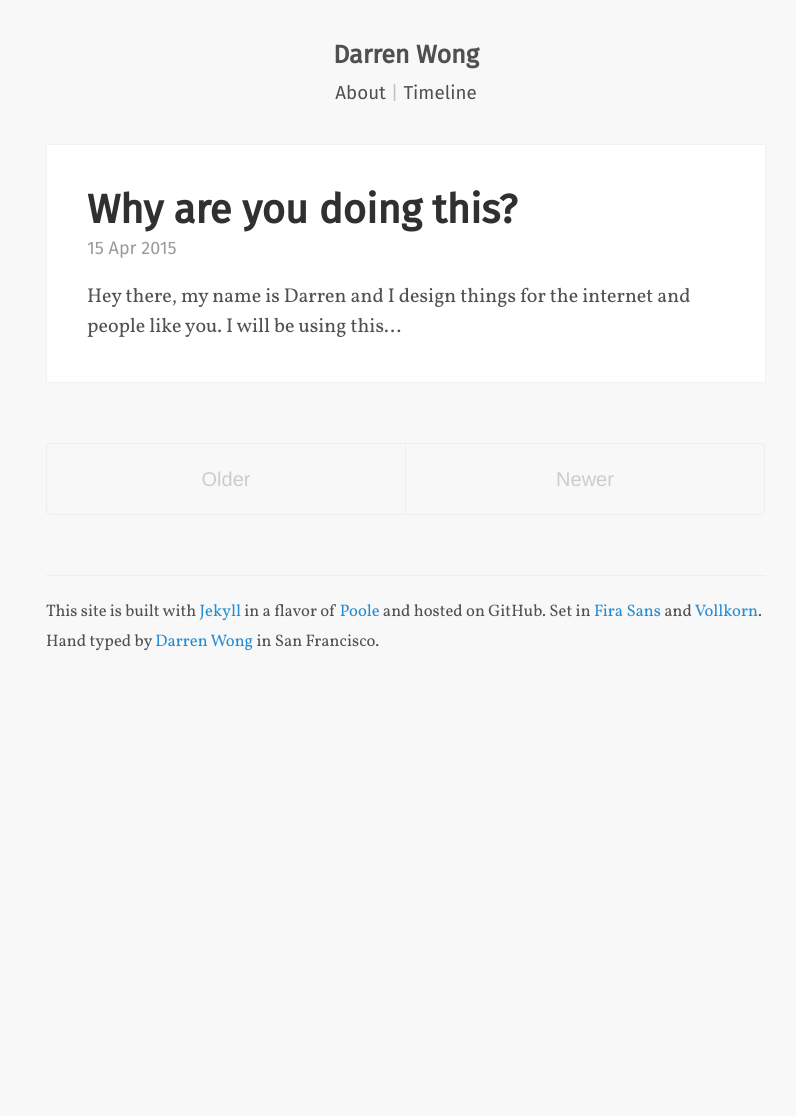
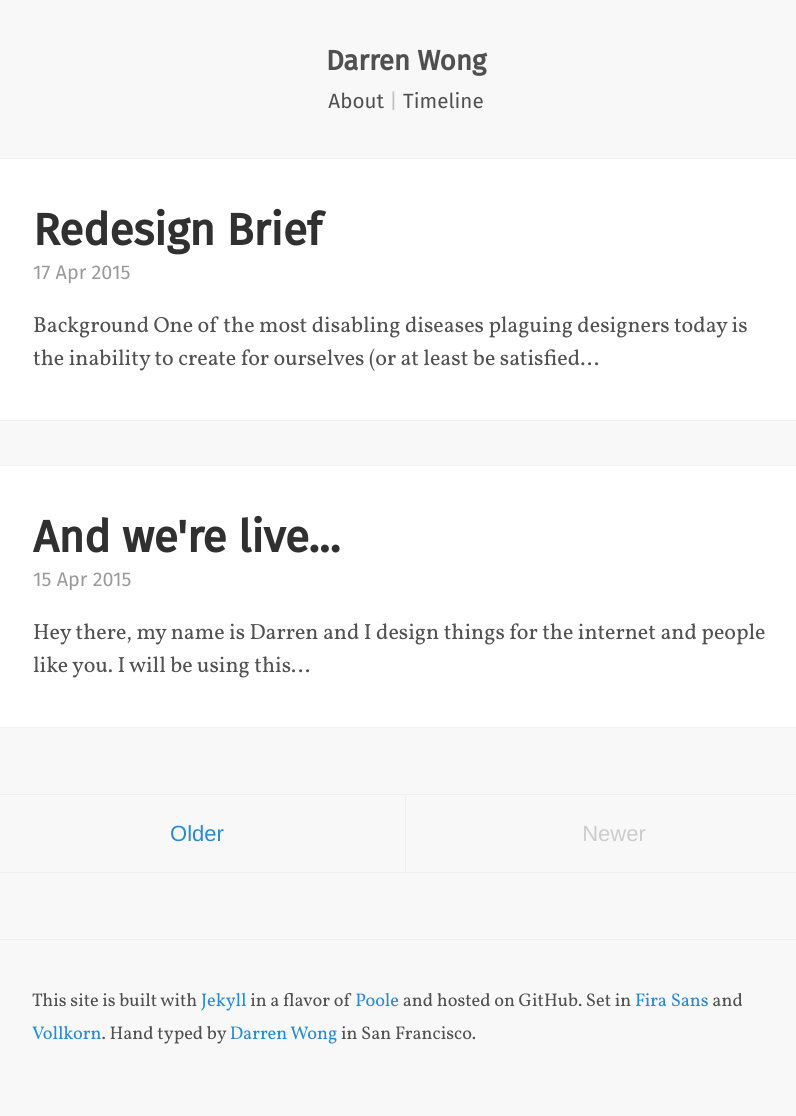
Before and after one commit to darrendub/darrendub.github.io, a Jekyll site: the page built from index.html, in a window 1280 px wide. Shown: the whole page, without its empty margins (234-1030 px from the left). Built offline with Jekyll 4.4.1, drawn with Linux system fonts in a browser that asks for light colours; the list of posts is cut into pages by our own code; before the commit the page ends 900 px from its top, so only the background shows below that.

Commit message:
Update the intro post and the redesign brief, add sharing, update cite styles

```diff
--- a/_includes/head.html
+++ b/_includes/head.html
@@ -17,7 +17,6 @@
   <link rel="stylesheet" href="{{ site.baseurl }}/public/css/poole.css">
   <link rel="stylesheet" href="{{ site.baseurl }}/public/css/syntax.css">
   <link href='http://fonts.googleapis.com/css?family=Vollkorn' rel='stylesheet' type='text/css'>
-  <!-- <link href='http://fonts.googleapis.com/css?family=Open+Sans:700, 400' rel='stylesheet' type='text/css'> -->
   <link href='http://fonts.googleapis.com/css?family=Fira+Sans:300, 600' rel='stylesheet' type='text/css'>
   <!-- Icons -->
   <link rel="apple-touch-icon-precomposed" sizes="144x144" href="{{ site.baseurl }}public/apple-touch-icon-precomposed.png">
--- a/_layouts/post.html
+++ b/_layouts/post.html
@@ -7,6 +7,10 @@
   <time datetime="{{ page.date | date_to_xmlschema }}" class="page-date">{{ page.date | date_to_string }}</time>
   {{ content }}
 </article>
+<section class="share">
+  <h3 class="text-center">Share this post:</h3>
+  <div class="button button-blue center"><a href="https://twitter.com/intent/tweet?text={{ page.title }}&url={{ site.baseurl }}{{ page.url }}&via=darrendub" rel="nofollow" target="_blank" title="Share on Twitter">Tweet</a></div>
+</section>
 
 <!-- <aside class="related">
   <h2>Related Posts</h2>
--- a/_posts/2015-04-15-why-are-you-doing-this.md
+++ b/_posts/2015-04-15-and-were-live.md
@@ -1,6 +1,6 @@
 ---
 layout: post
-title: Why are you doing this?
+title: And we're live...
 ---
 
 
@@ -14,6 +14,8 @@
 
 I will be using this <a href="{{ site.baseurl }}/timeline/index.html">timeline</a> to keep track of my updates and this blog to post articles, snippets and thoughts as I develop my site. I make things for the web and want to share how I make those things.
 
+<p class="message"><a href="{{ site.baseurl }}/2015/04/17/redesign-brief">Here is the full redesign brief &#8594;</a></p>
+
 Designing in the open is not a new idea, great devsigners like <a href="http://bradfrost.com/blog/post/designing-in-the-open/">Brad Frost</a>, <a href="http://danielmall.com/articles/rif-element-collages/">Dan Mall</a>, <a href="https://css-tricks.com/screencasting-complete-redesign-get-access-kickstarter/">Chris Coyier</a> to name a few, have used this technique to utilize our great open community to help further their deisign decisions.
 
 There is an awesome live redesign of CodePen by Sparkbox happening now! [Check it out &#8594;](http://codepen.seesparkbox.com/)
--- /dev/null
+++ b/_posts/2015-04-17-redesign-brief.md
@@ -0,0 +1,114 @@
+---
+layout: post
+title: Redesign Brief
+---
+
+
+
+###Background
+One of the most disabling diseases plaguing designers today is the inability to create for ourselves (or at least be satisfied with the things we create). This disease has roots that trace back to the world's earliest designers who used cave walls to put up their mock ups.
+
+![Cueva de las Manos](http://upload.wikimedia.org/wikipedia/commons/f/f4/SantaCruz-CuevaManos-P2210651b.jpg "Cueva de las Manos")
+
+<cite>Marianocecowski / <a href="http://creativecommons.org/licenses/by-sa/3.0/">CC-BY-SA-3.0</a></cite>
+
+Take note of the many hands over lapping, you can imagine the internal struggle of this primordial designer saying, *"Are there too many hands?*...*Fred, I think I need a complete overhaul, a redesign*." It’s in our blood to continue to redefine ourselves to push our creative abilities, to forever carry the burden of being incomplete. This insatiable desire to hold the highest of standards of our own work is not ill fated, it drives us and makes us stronger, better, faster, stronger?
+
+Which leads us to present time and I say to my friend Fred,
+
+*"I think I need a complete overhaul, a redesign."*
+
+However instead of designing in a silo or cave, I'm going to design out in the open. I'm going to bring you all along as I go, to keep me in check, to send me happy notes and most importantly give me feedback early and often. This will also be an experiment to discover my process (which has never before been documented, until now). So come along and lets do this thing!
+
+####Project Summary:
+I need to create a fast, responsive, delightful experience on the web to showcase my work.I will have a blog to document my thoughts about design and other musings. The site will also increase my presence and friendships on twitter.
+
+####Goals
+- Deliver a new site in 4 months
+- Increase website performance
+- Increase engagement on social media
+- Develop in depth case studies for my work
+- Develop a blog to write about design and development
+
+
+####Measures of Success:
+_Performance:_ A user should begin to see the website rendering in 100ms. This should produce a speed index score of 1000ms and to get there my site should deliver the critical path view in the first 14kb of the page. (via Paul Irish, ["Delivering the goods" - Fluent 2014 Keynote](https://www.youtube.com/watch?v=R8W_6xWphtw))
+
+_Blog:_ 1,000 Visits, 10 Shares, Post twice a week
+
+_Twitter:_ 10 new followers
+
+_Design:_ Thumbs up from the design community
+
+
+####Schedule:
+
+My schedule for this project is going to be a little further out than a traditional website project. This redesign unfortunately will not be the only thing I'm working on. I have a full time job (we're <a href="https://www.inkling.com/careers/join/">hiring</a>), a full time girlfriend (she's not hiring), and a part time side project (<a href="http://www.smokedmeatsaturdays.com/">sms</a>). I want to give this redesign a fighting chance of coming to fruition. I'm also an advocate of the under promise, over deliver policy... ya let's go with that.
+**Research (2 weeks)**
+
+- Whats working/what isn’t
+- Understand Audience
+- Analyze Current Metrics
+- Early Wireframes
+- Site Architecture
+- Craft tools/environment I will use
+<hr>
+**Content (2 weeks)**
+
+- Develop Case Studies
+- Writing Blog Posts
+- SEO
+- About page
+- Feedback
+<hr>
+**Design (6 weeks)**
+
+- Exploration
+	- Inspiration
+	- Style
+	- Modular Thinking
+- Mock-up
+	- Flow
+	- Consistency
+	- Whole
+- Prototype
+	- Easily Sharable
+	- Function
+- Input
+	- Early and Often
+	- Asking peers and mentors
+- Feedback
+	- Update with inputs
+	- Slight Polish
+	- Prepare for Code
+	- Feedback
+<hr>
+**Development (6 weeks)**
+
+- Modular Code
+- Small First
+- Delight/Animation
+- Extensible Patterns
+- Style Guide?
+- Layout Optimization Guide
+- Feedback
+<hr>
+**Testing (2 weeks)**
+
+- Performance
+- Performance
+- Performance
+- Bugs
+- Feedback
+<hr>
+**Launch (Should be immediate since I'm designing in the open!)**
+
+- Ongoing Maintenance
+<hr>
+
+####Final Thoughts
+I want to walk away from this project with a website that I am proud of. A website that is fast loading. A website that makes use of a system of design patterns and modular code. A website that is set in beautiful (legible) type. A website that is set with beautiful words that communicate my work and who I am. I think I will learn a lot from this process and I can't wait to get started.
+
+####Links
+[Upanup Studios - Website Timeline: A Plan for Success](http://www.upanup.com/website-timeline-a-plan-for-success/)
+[Tim Kadlec - Performance Budget Metrics](http://timkadlec.com/2014/11/performance-budget-metrics/)
--- a/public/css/poole.css
+++ b/public/css/poole.css
@@ -49,12 +49,12 @@
 
 html {
   font-family: "Helvetica Neue", Helvetica, Arial, sans-serif;
-  font-size: 16px;
+  font-size: 19px;
   line-height: 1.5;
 }
-@media (min-width: 38em) {
+@media (min-width: 40em) {
   html {
-    font-size: 20px;
+    font-size: 22px;
   }
 }
 
@@ -232,6 +232,11 @@
   }
 }
 
+cite {
+  font-size: 0.8em;
+  display: block;
+}
+
 img {
   display: block;
   max-width: 100%;
@@ -293,10 +298,15 @@
  */
 
 .container {
-  max-width: 38rem;
-  padding:  1rem;
+  max-width: 40rem;
+  padding:  0;
   margin-left:  auto;
   margin-right: auto;
+}
+@media (min-width: 40em) {
+  .container {
+    padding:  1rem;
+  }
 }
 
 
@@ -401,7 +411,8 @@
 
  footer {
   border-top: 1px solid #eee;
-  padding-top: 1rem;
+  padding: 2rem;
+  margin-top: 2rem;
   font-family: 'Vollkorn', serif;
  }
 
@@ -526,3 +537,34 @@
     border-bottom-right-radius: 4px;
   }
 }
+
+/*
+ * Utilities
+ *
+ * Styles that can be used by various elements
+ */
+
+ .text-center {
+  text-align: center;
+ }
+ .center {
+  margin-left: auto;
+  margin-right: auto;
+ }
+ .button {
+  padding: 0.5rem;
+  border-radius: 4px;
+  font-family: 'Fira Sans', sans-serif;
+  max-width: 200px;
+  text-align: center;
+ }
+ .button-blue {
+  color: #fff;
+  background: #268bd2;
+ }
+ .button a {
+  color: #fff;
+ }
+ .button a:hover {
+  text-decoration: none;
+ }
--- a/timeline.md
+++ b/timeline.md
@@ -3,14 +3,24 @@
 title: Redesign Timeline
 ---
 
-<p class="message">I'm doing a live redesign of my site (<a href="{{ site.baseurl }}/2015/04/15/why-are-you-doing-this/">why?</a>), follow along here:</p>
+<p class="message">I'm doing a live redesign of my site (<a href="{{ site.baseurl }}/2015/04/15/and-were-live">why?</a>), follow along here:</p>
 
 <div class="timeline">
 <ul>
 	<li>
+		<span class="time">April 17, 2015</span>
+		<span class="title">Blog Post: Redesign Brief</span>
+		<span class="text">A detailed brief outling goals, measurements of success and schedule.<a href="{{ site.baseurl }}/2015/04/15/why-are-you-doing-this/">Read more &#8594;</a></span>
+	</li>
+	<li>
+		<span class="time">April 16, 2015</span>
+		<span class="title">Purchased Domain</span>
+		<span class="text"><a href="{{ site.baseurl }}/">darrendub.com &#8594;</a></span>
+	</li>
+	<li>
 		<span class="time">April 15, 2015</span>
-		<span class="title">Blog Post: Why are you doing this</span>
-		<span class="text">First post about the live redesign project. Why I'm doing it and some inital goals I've set for myself <a href="{{ site.baseurl }}/2015/04/15/why-are-you-doing-this/">Read more &#8594;</a>.</span>
+		<span class="title">Blog Post: </span>
+		<span class="text">First post about the live redesign project. Why I'm doing it and some inital goals I've set for myself. <a href="{{ site.baseurl }}/2015/04/15/why-are-you-doing-this/">Read more &#8594;</a></span>
 	</li>
 </ul>
 </div>
```
Also changed, not shown: other parts of _posts/2015-04-15-and-were-live.md (+0 -8 lines), public/img/2015-04-17-redesign/cave.jpg (added), 6 other files.
